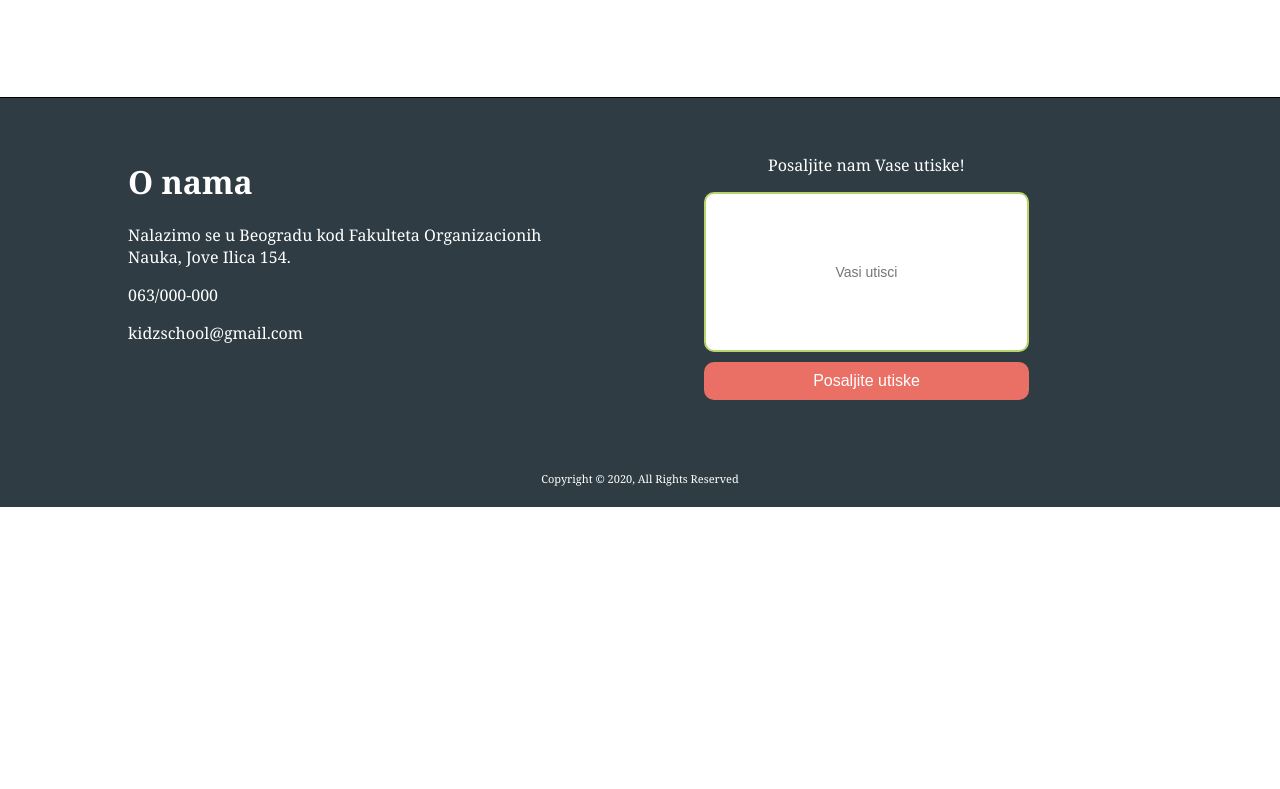
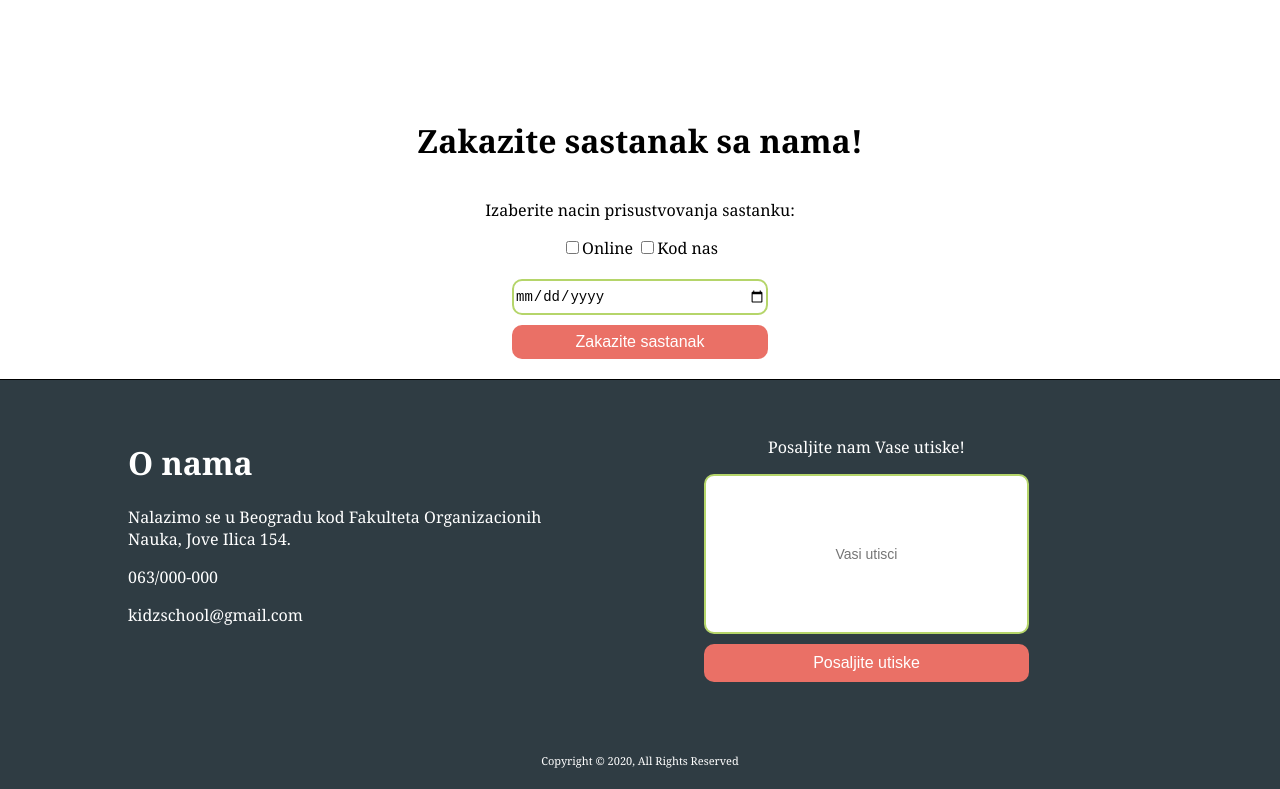
Before and after one commit to Nikolic-Marko/EPOSZadatak2, a plain HTML site: page index.html in a window 1280 px wide. Shown: the part 1901-2690 px from the top of the page. Before the commit the page ends 2408 px from the top, so only its background shows below. Drawn offline with nearby package versions, Linux system fonts and the light colour scheme.

Commit message:
Add appoitment

```diff
--- a/css/contact.css
+++ b/css/contact.css
@@ -38,6 +38,7 @@
     text-align: center;
     margin-bottom: 1vh;
     border-color: #b5d56a;
+    padding: 100px 0;
     border-radius: .625rem;
     font-size: .875rem;
     padding: .5625rem 1.25rem;
--- a/css/index.css
+++ b/css/index.css
@@ -390,7 +390,47 @@ html {
 .center-text {
    text-align: center;
 }
-
+.checkboxMeeting{
+    margin-bottom: 20px;
+}
+.meeting-container{
+    text-align: center;
+    display: flex;
+    flex-direction: column;
+}
+#meetingStart{
+    margin-left: 40%;
+    margin-right: 40%;
+    padding-top: 7px;
+    padding-bottom: 7px;
+    outline: none;
+    border-color: #b5d56a;
+    border-radius: .625rem;
+    font-size: .875rem;
+    border-style: solid;
+}
+#meetingBtn{
+    margin-left: 40%;
+    margin-right: 40%;
+    margin-top: 10px;
+    margin-bottom: 20px;
+    padding: 8px 0;
+    border:0;
+    outline: none ;
+    cursor: pointer;
+    font-size: 1rem;
+    background-color: #ea7066;
+    border-color: #ea7066;
+    border-radius: .625rem;
+    color: white;
+}
+#checkBoxes{
+    outline: none;
+    border-color: #b5d56a;
+    border-radius: .625rem;
+    font-size: .875rem;
+    border-style: solid;
+}
 
 @media only screen and (max-width: 1100px) {
    .row1 {
@@ -628,6 +668,14 @@ html {
       .clanovi_timovi img{
         width: 160px;
       }
+      #meetingStart{
+        margin-left: 30%;
+        margin-right: 30%;
+    }
+    #meetingBtn{
+        margin-left: 30%;
+        margin-right: 30%;
+    }
 }
 @media only screen and (max-width: 770px) {
    .row1 {
--- a/index.html
+++ b/index.html
@@ -10,7 +10,6 @@
     <script src="jquery-3.5.1.min.js"></script>
 </head>
 <body>
-
     <!--Header Section-->
     <div class="header">
         <div class="row1">
@@ -33,7 +32,6 @@
                         <img src="img/logo.png" alt="logo" class="logo" />
                     </a>
                 </div>
-
                 <div class="NB_css">
                     <ul>
                         <li>
@@ -151,6 +149,17 @@
         </div>
     </div>
 
+    <div class="meeting-container">
+        <h1>Zakazite sastanak sa nama!</h1>
+        <p>Izaberite nacin prisustvovanja sastanku:</p>
+        <div class="checkboxMeeting">
+            <input type="checkbox" name="check" onclick="onlyOne(this)" id="checkBoxes">Online
+            <input type="checkbox" name="check" onclick="onlyOne(this)" id="checkBoxes">Kod nas
+        </div>
+        <input type="date" id="meetingStart" min="2020-12-19" max="2022-12-19">
+        <button id="meetingBtn" onclick="makeAppointment()">Zakazite sastanak</button>
+    </div>
+
     <div class="footer">
         <div class="footer-left">
             <div class="containter-footer-about">
--- a/js/index.js
+++ b/js/index.js
@@ -15,5 +15,20 @@ function validationFooter(){
     }
     window.alert("Hvala vam!");
     location.reload();
-
 }
+function onlyOne(checkbox) {
+    var checkboxes = document.getElementsByName('check')
+    checkboxes.forEach((item) => {
+        if (item !== checkbox) item.checked = false
+    })
+}
+function makeAppointment(){
+    var time = document.getElementById("meetingStart").value;
+    var checkBox = document.getElementsByName('check')
+    if (!time || checkBox.checked) {
+        window.alert("Niste pravilno popunili formu!");
+        return;
+    }
+    window.alert("Uspesno ste zakazali sastanak!");
+    location.reload();
+}
```
